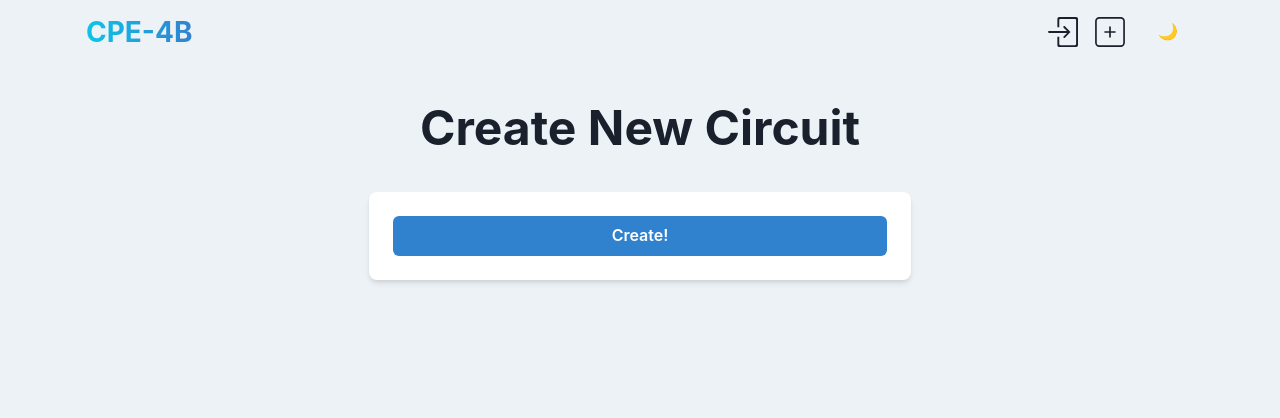
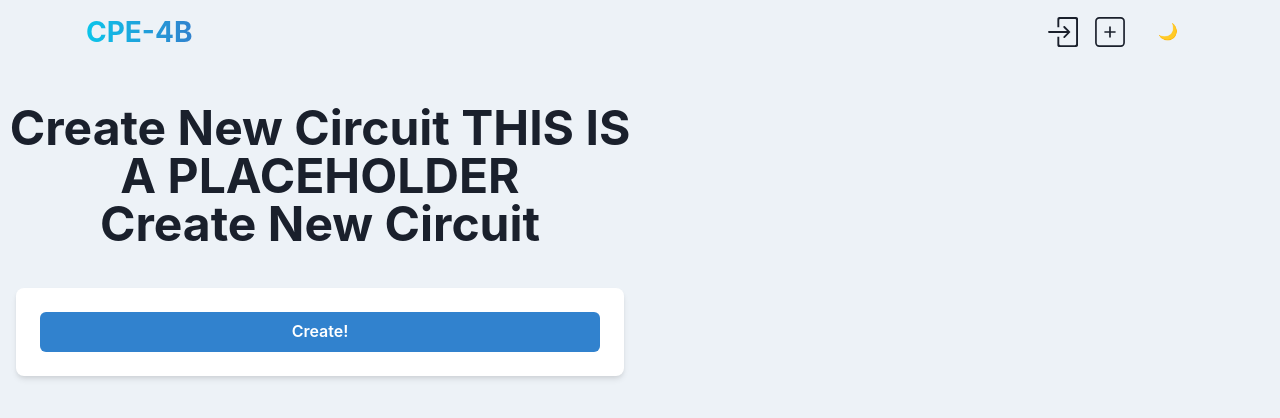
Before and after one commit to Kyonpon/CPE_Trainer, a React (Vite) app in the folder frontend/: page /create in a window 1280 px wide. Shown: the top 418 px of the page. Built offline with nearby package versions, Linux system fonts and the light colour scheme.

Commit message:
made space for the mini view what the page would look like

```diff
--- a/frontend/src/pages/Createpage.jsx
+++ b/frontend/src/pages/Createpage.jsx
@@ -1,11 +1,16 @@
-import { Container } from "@chakra-ui/react";
+import { Box } from "@chakra-ui/react";
 import PushDatabaseNewCircuit from "../components/PushDatabaseNewCircuit";
+import CreateHeading from "../components/CreateHeading";
 
 const Createpage = () => {
   return (
-    <Container pt={10}>
-      <PushDatabaseNewCircuit></PushDatabaseNewCircuit>
-    </Container>
+    <Box pt={10} display="flex">
+      <Box display="flex" flexDirection="column" maxW={"container.sm"}>
+        <CreateHeading></CreateHeading>
+        <PushDatabaseNewCircuit></PushDatabaseNewCircuit>
+      </Box>
+      <Box display="flex" flexDirection="column"></Box>
+    </Box>
   );
 };
 
```
